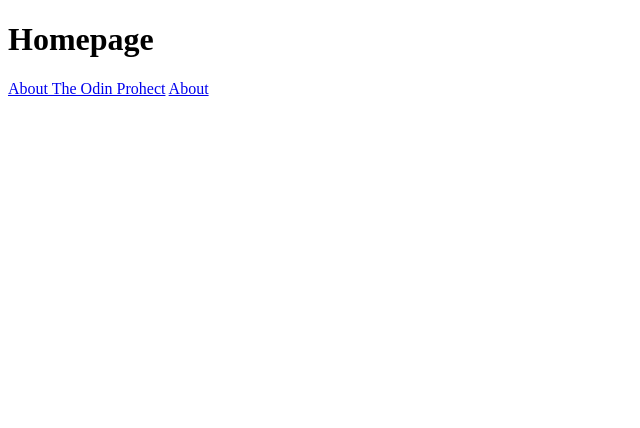
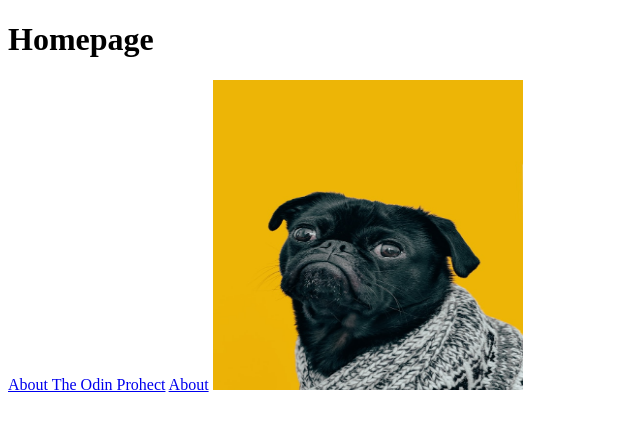
Before and after one commit to thisisjer0m3/TOPFoundationCourse, a plain HTML site: page index.html in a window 1280 px wide. Shown: the whole page, without its empty margins (0-640 px from the left). Drawn offline with Linux system fonts and the light colour scheme.

Commit message:
Added dog image
To add the image dog in homepage

```diff
--- a/index.html
+++ b/index.html
@@ -11,5 +11,7 @@
         <a href="https://www.theodinproject.com/about" target="_blank" rel="noopener noreferrer">About The Odin Prohect</a>
 
         <a href="./Pages/about.html">About</a>
+
+        <img src="./Images/dog.jpg" alt="Dog Image" height="310" width="310">
     </body>
 </html>
```
